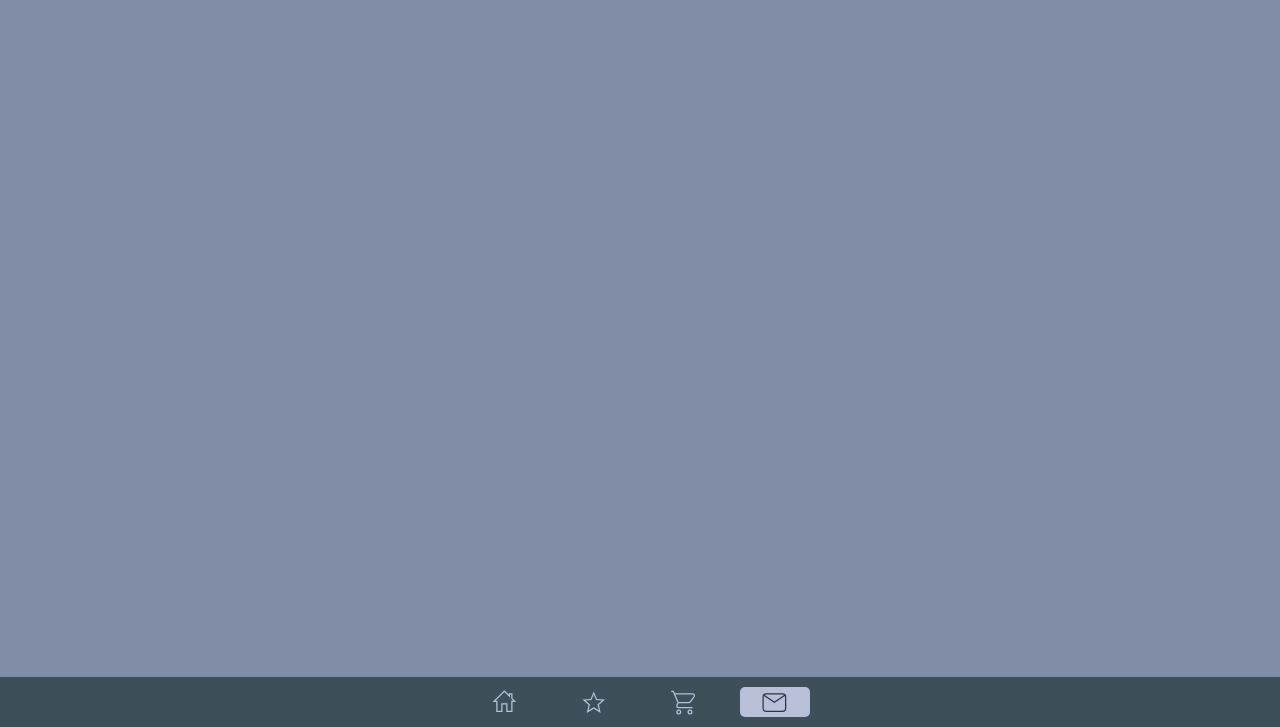
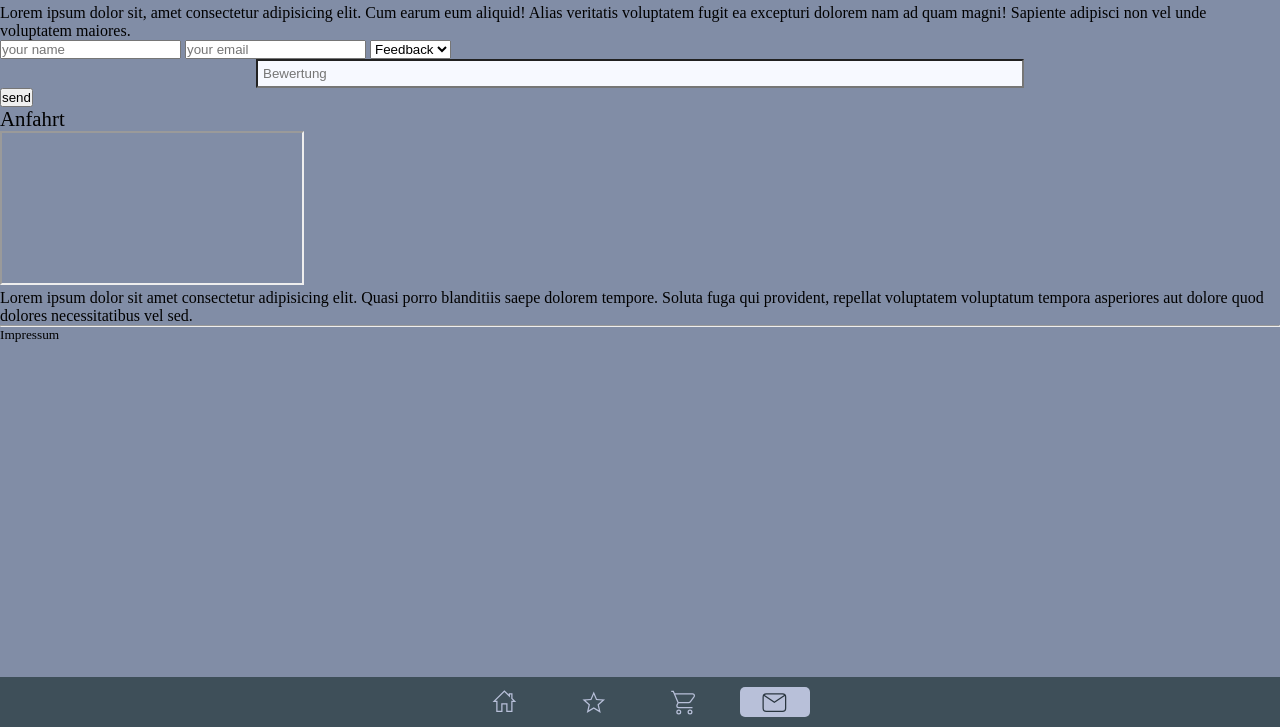
Before and after one commit to neuefische/mo-design, a website: page contact.html in a window 1280 px wide. Shown: the part 73-800 px from the top of the page. Drawn offline with Linux system fonts and the light colour scheme.

Commit message:
Add contact html structure

```diff
--- a/contact.html
+++ b/contact.html
@@ -12,7 +12,42 @@
         <img src="assets/logo_3.svg" height="50px" />
       </div>
     </header>
-    <main></main>
+    <main>
+      <form>
+        <h1 class="heading1">Schreib uns!</h1>
+        <p>
+          Lorem ipsum dolor sit, amet consectetur adipisicing elit. Cum earum
+          eum aliquid! Alias veritatis voluptatem fugit ea excepturi dolorem nam
+          ad quam magni! Sapiente adipisci non vel unde voluptatem maiores.
+        </p>
+        <input type="text" name="" placeholder="your name" />
+        <input type="email" name="" placeholder="your email" />
+
+        <select>
+          <option value="feedback">Feedback</option>
+          <option value="feedback">Feedback</option>
+          <option value="feedback">Feedback</option>
+          <option value="feedback">Feedback</option>
+        </select>
+        <input type="text" class="review" placeholder="Bewertung" />
+
+        <input type="submit" name="sentform" value="send" />
+      </form>
+      <section>
+        <h2 class="heading2">Anfahrt</h2>
+        <div class="flexbox">
+          <iframe>Maps</iframe>
+          <p>
+            Lorem ipsum dolor sit amet consectetur adipisicing elit. Quasi porro
+            blanditiis saepe dolorem tempore. Soluta fuga qui provident,
+            repellat voluptatem voluptatum tempora asperiores aut dolore quod
+            dolores necessitatibus vel sed.
+          </p>
+        </div>
+      </section>
+      <hr />
+      <small>Impressum</small>
+    </main>
     <footer class="nav-footer">
       <a href="index.html"
         ><button class="nav-footer__button">
```
